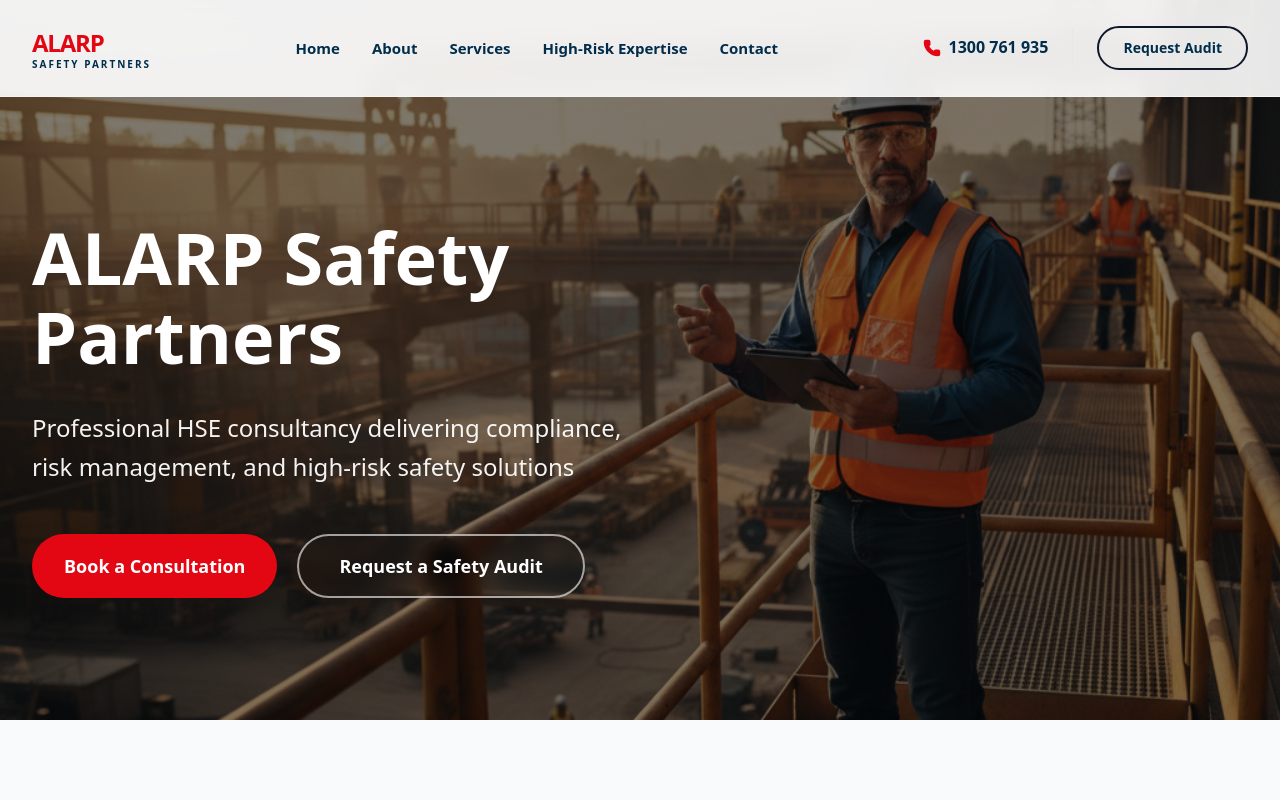
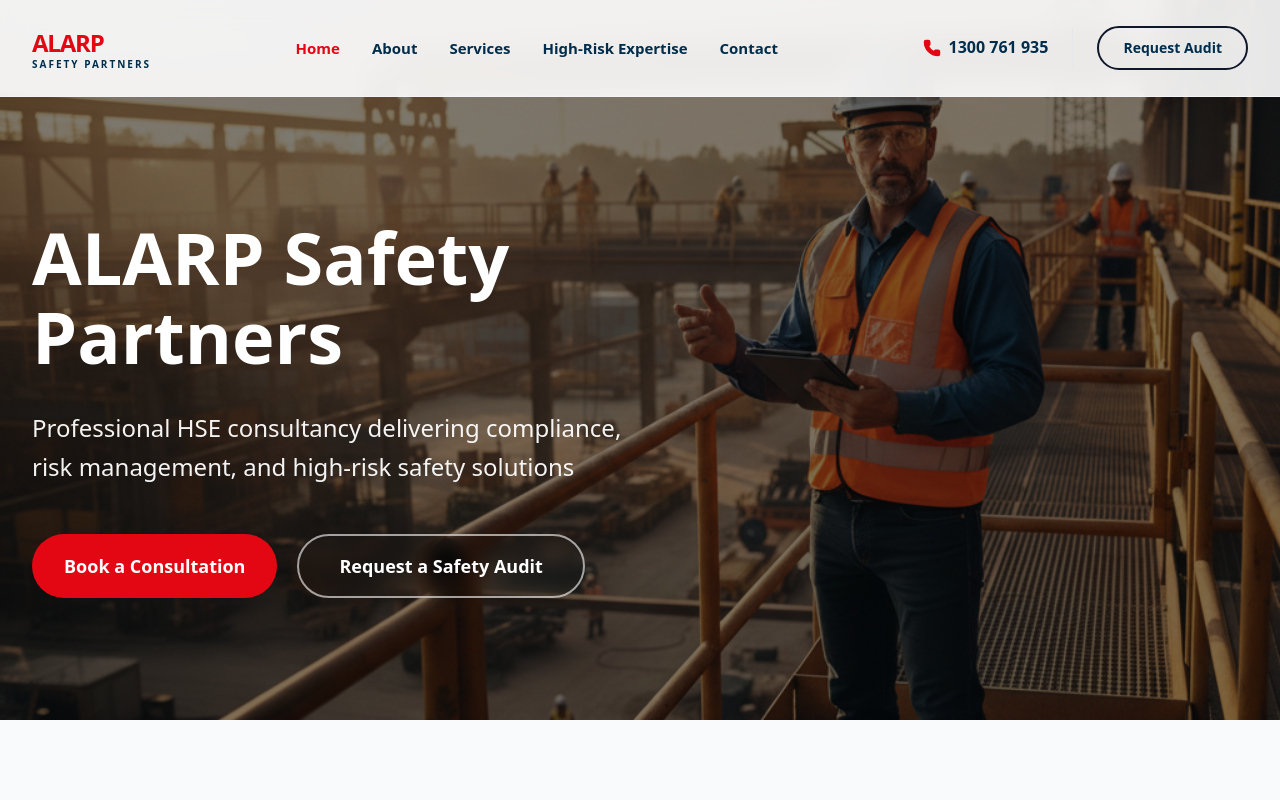
Before and after one commit to Dhaliyanoushad/alarp, a Next.js app: page / in a window 1280 px wide. Shown: the top 800 px of the page. Built offline with nearby package versions, Linux system fonts and the light colour scheme.

Commit message:
feat: Add a new responsive Navbar component with navigation links, contact information, and mobile menu functionality.

```diff
--- a/components/Navbar.tsx
+++ b/components/Navbar.tsx
@@ -2,9 +2,11 @@
 
 import { useState } from 'react';
 import Link from 'next/link';
+import { usePathname } from 'next/navigation';
 import { Phone, Menu, X } from 'lucide-react';
 
 export default function Navbar() {
+  const pathname = usePathname();
   const [isOpen, setIsOpen] = useState(false);
   const navyColor = "text-[#002D4B]";
   const redColor = "text-[#E30613]";
@@ -36,7 +38,7 @@ export default function Navbar() {
               <Link
                 key={link.label}
                 href={link.href}
-                className={`text-[15px] font-bold ${navyColor} hover:text-[#E30613] transition-colors`}
+                className={`text-[15px] font-bold ${pathname === link.href ? 'text-[#E30613]' : navyColor} hover:text-[#E30613] transition-colors`}
               >
                 {link.label}
               </Link>
@@ -86,7 +88,7 @@ export default function Navbar() {
             <Link
               key={link.label}
               href={link.href}
-              className={`text-2xl font-bold ${navyColor} hover:text-[#E30613] transition-colors`}
+              className={`text-2xl font-bold ${pathname === link.href ? 'text-[#E30613]' : navyColor} hover:text-[#E30613] transition-colors`}
               onClick={() => setIsOpen(false)}
             >
               {link.label}
```
